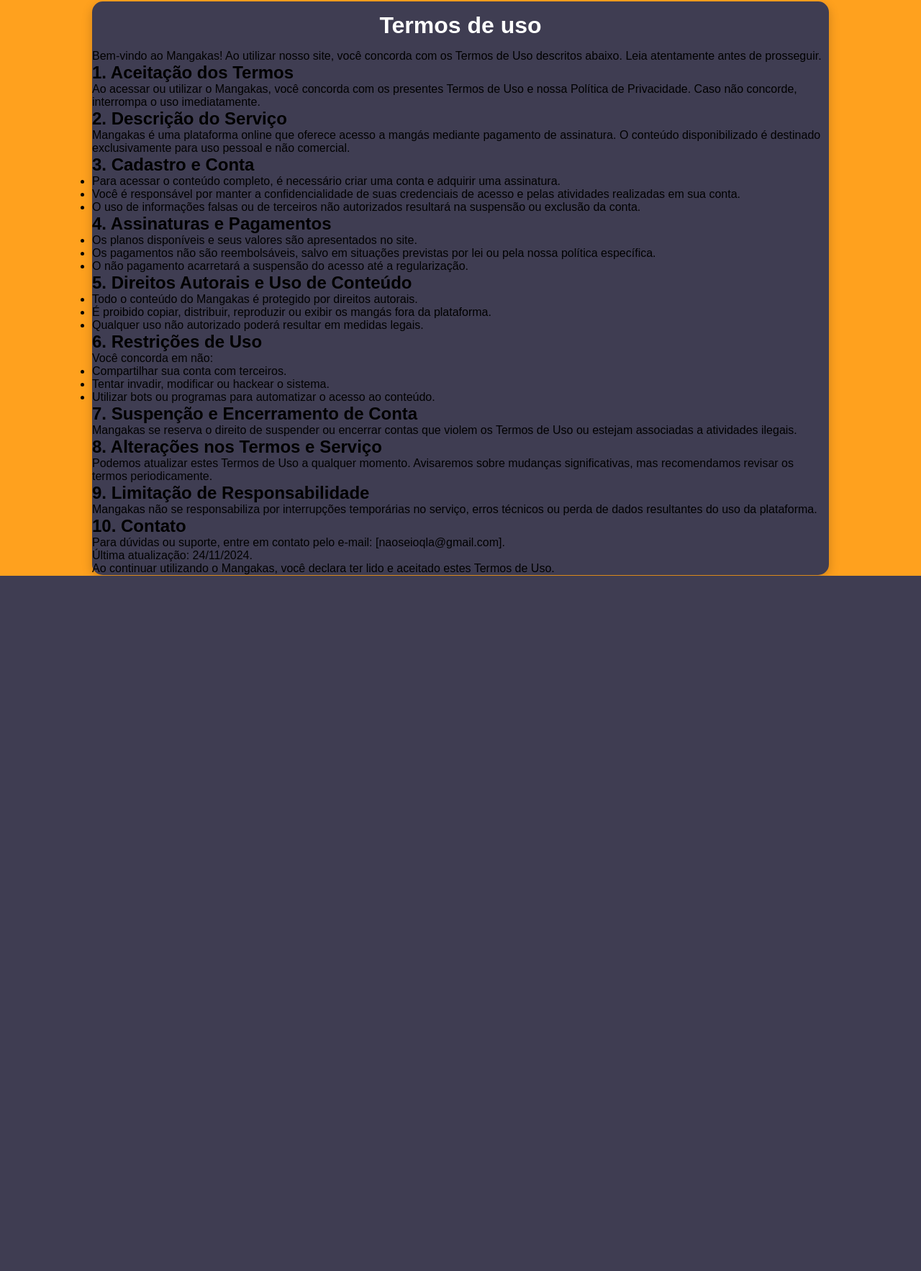
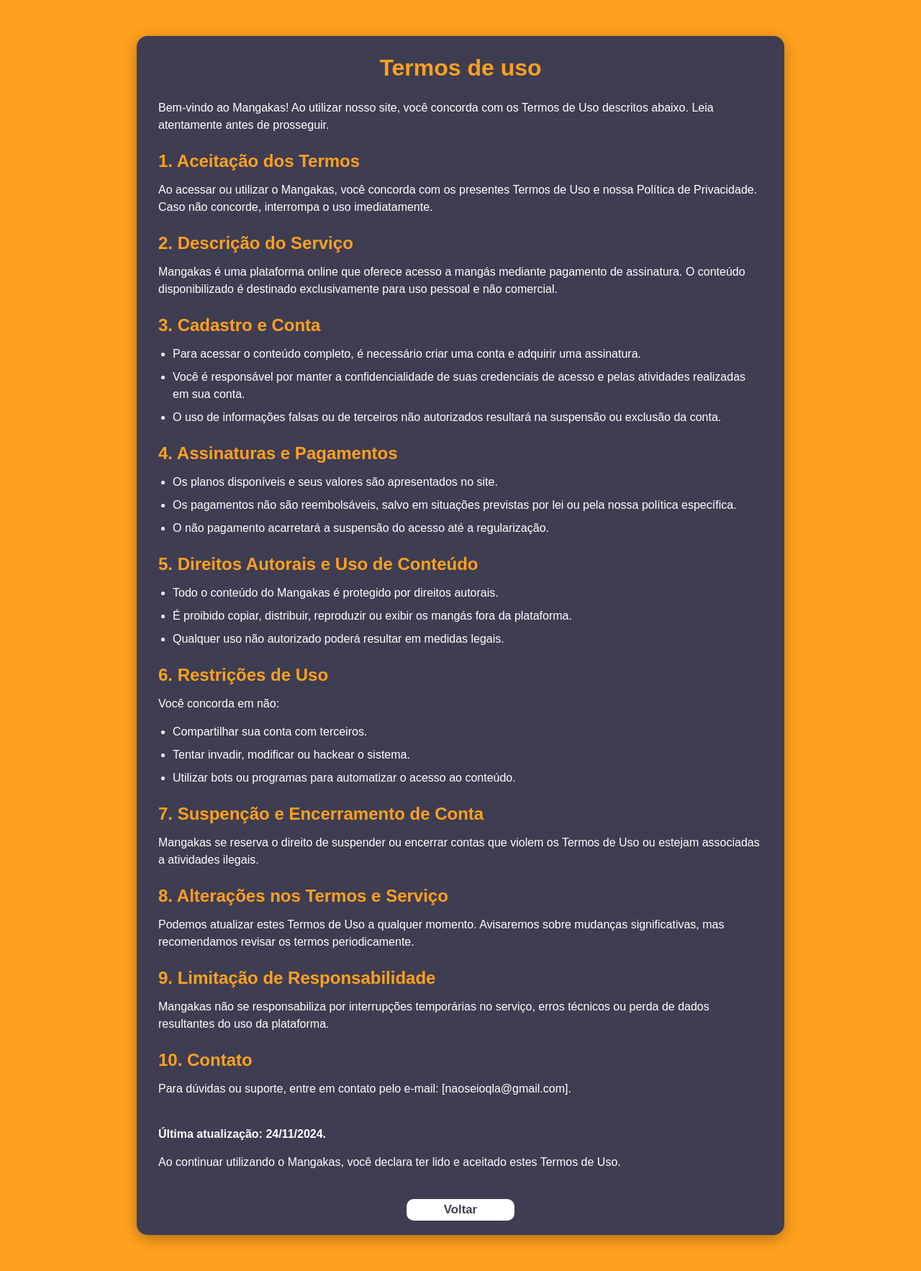
Before and after one commit to IanPZoega/projects_Mangakas, a PHP site: page /pages/terms.html in a window 1280 px wide. Shown: the whole page at 72% size. Before the commit the page ends 800 px from the top, so only its background shows below. Run offline with PHP 8.4, Linux system fonts and the light colour scheme.

Commit message:
finalização dos termos de uso

```diff
--- a/css/login.css
+++ b/css/login.css
@@ -121,7 +121,7 @@ a {
   text-decoration: none;
   font-size: 14px;
   font-weight: bold;
-  margin-bottom: 10px;
+  margin-bottom: 8px;
 }
 
 a:hover {
@@ -149,8 +149,6 @@ a:hover {
     font-size: 2em;
   }
 
-  /* input[type='text'],
-  input[type='password'], */
   input[type='submit'],
   button {
     width: 250px;
--- a/css/style.css
+++ b/css/style.css
@@ -3,6 +3,7 @@
 :root {
   --primary-color: #ffa11e;
   --background: #3f3d52;
+  --shadow-color: rgba(0, 0, 0, .3);
 }
 
 * {
--- a/css/terms.css
+++ b/css/terms.css
@@ -1,28 +1,75 @@
 @charset 'UTF-8';
 
 body {
-  height: 100vh;
   background-color: var(--primary-color);
   display: flex;
   justify-content: center;
   align-items: center;
-  overflow: hidden;
-  transition: transform 0.3s ease;
+  line-height: 1.5
 }
 
 .terms {
   background-color: var(--background);
-  display: flex;
-  align-items: center;
-  flex-direction: column;
-  justify-content: space-between;
   height: auto;
-  width: 80%;
+  width: 90%;
+  max-width: 900px;
   border-radius: 15px;
-  box-shadow: 0px 5px 15px rgba(0, 0, 0, 0.2);
+  box-shadow: 0px 5px 20px var(--shadow-color);
+  margin: 50px 0;
+  color: #fff;
+  padding: 20px;
 }
 
 h1 {
-  color: #fff;
-  padding: 15px;
+  text-align: center;
+  margin-bottom: 20px;
+  color: var(--primary-color);
 }
+
+section {
+  padding: 0 10px;
+}
+
+h2 {
+  margin-top: 20px;
+  margin-bottom: 10px;
+  color: var(--primary-color);
+}
+
+p {
+  margin-bottom: 15px;
+}
+
+#last {
+  font-weight: bold;
+}
+
+ul {
+  padding-left: 20px;
+}
+
+ul li {
+  margin-bottom: 8px;
+}
+
+#return {
+  display: flex;
+  justify-content: center;
+}
+
+button {
+  background-color: #fff;
+  color: var(--background);
+  cursor: pointer;
+  border: none;
+  width: 150px;
+  font-size: 1.05em;
+  padding: 5px;
+  font-weight: bold;
+  border-radius: 10px;
+  transition: background-color 0.3s;
+}
+
+button:hover {
+  background-color: rgb(194, 194, 194);
+}
--- a/pages/terms.html
+++ b/pages/terms.html
@@ -60,8 +60,11 @@
         <h2>10. Contato</h2>
         <p>Para dúvidas ou suporte, entre em contato pelo e-mail: [naoseioqla@gmail.com].</p>
 
-        <p>Última atualização: 24/11/2024.</p>
+        <br>
+        <p id="last">Última atualização: 24/11/2024.</p>
         <p>Ao continuar utilizando o Mangakas, você declara ter lido e aceitado estes Termos de Uso.</p>
+        <br>
+        <div id="return"><a href="signup.html"><button>Voltar</button></a></div>
       </section>
     </div>
   </body>
```
Also changed, not shown: pages/home.html (+8 -1 lines).
